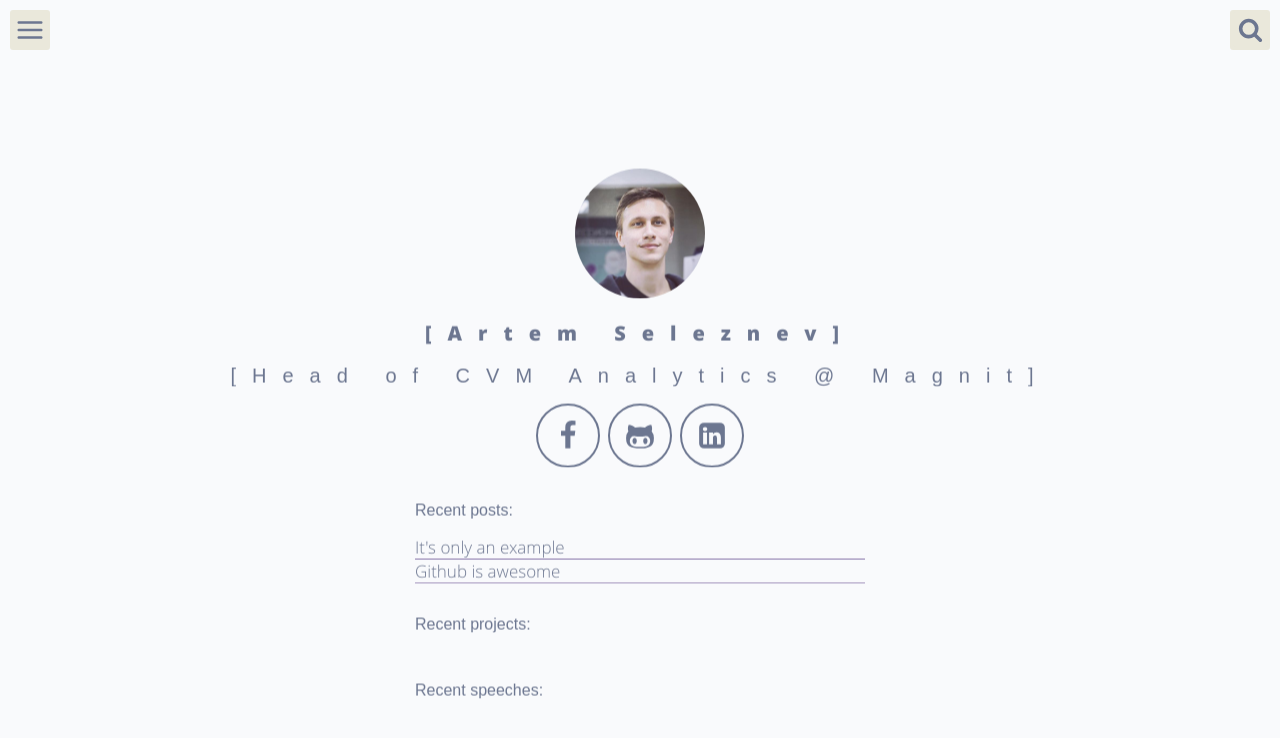
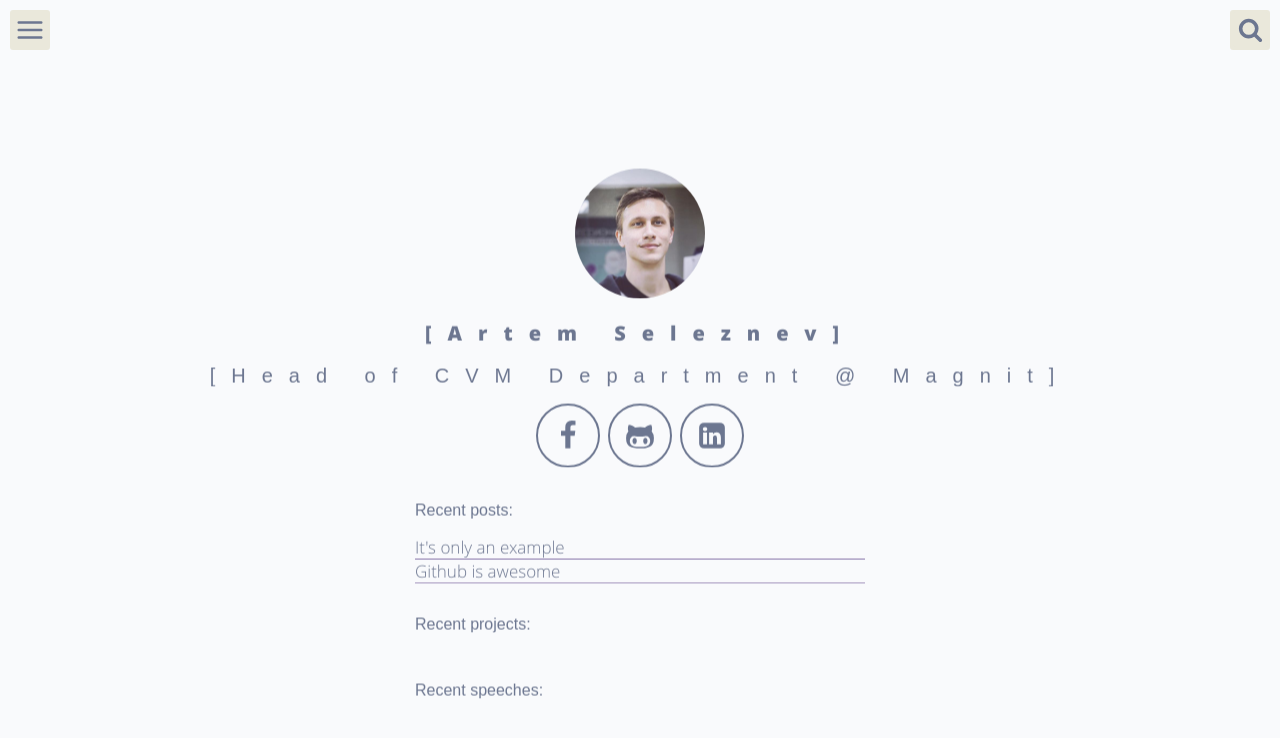
Before and after one commit to NameArtem/nameartem.github.io, a Jekyll site: the page built from index.html, in a window 1280 px wide. Shown: the top 738 px of the page. Built offline with Jekyll 4.4.1, drawn with Linux system fonts in a browser that asks for light colours; some of the changed lines change nothing that is shown; some of the changed text lies outside the part shown.

Commit message:
change title

```diff
--- a/_config.yml
+++ b/_config.yml
@@ -6,8 +6,7 @@ url: "https://nameartem.github.io/"
 
 # User settings
 username: Artem Seleznev
-user_title: Head of CVM Analytics @ Magnit
-#email: lorem.lorem@ipsum.com
+user_title: Head of CVM Department @ Magnit
 facebook_username: seleznev.artem.info
 github_username:  nameartem
 linkedin_public_url: seleznev-artem
@@ -34,26 +33,14 @@ links:
     - title: posts
       url: /posts
       key_trigger: 2
-    - title: projects
-      url: /projects
+    - title: project
+      url: /project
       key_trigger: 3
-    - title: JML
-      url: /jml
-      key_trigger: 4
+  section_2:
     - title: about me
       url: /about
-      key_trigger: 5
-  section_2:
-    - title: github
-      url: http://www.github.com/victorvoid
-      new_tab: true
-      key_trigger: g
-    #- title: twitter
-    #  url: http://www.twitter.com/victorvoid
-    #  key_trigger: t
-    - title: search
-      url: ""
-      key_trigger: s #WARNING: search only works with "s"
+      key_trigger: a
+
 
 # projects in header index
 # projects:
```
